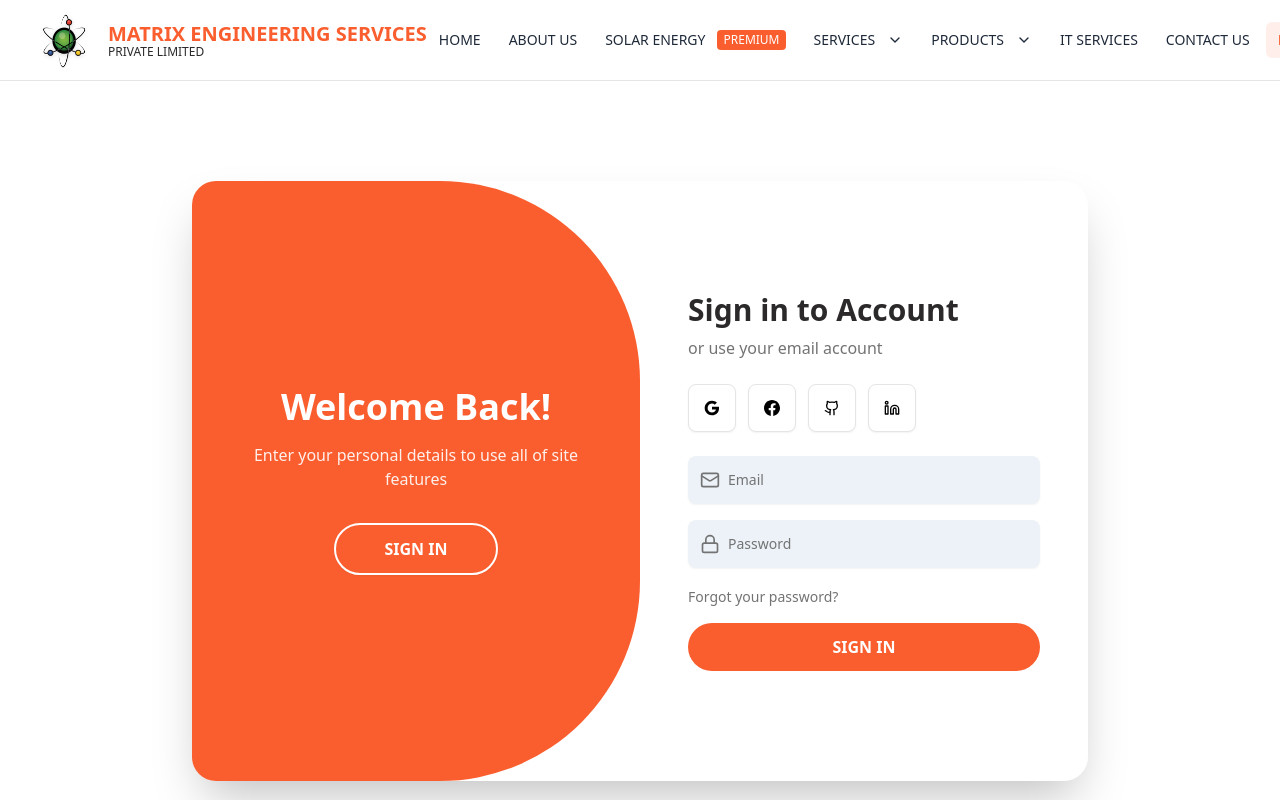
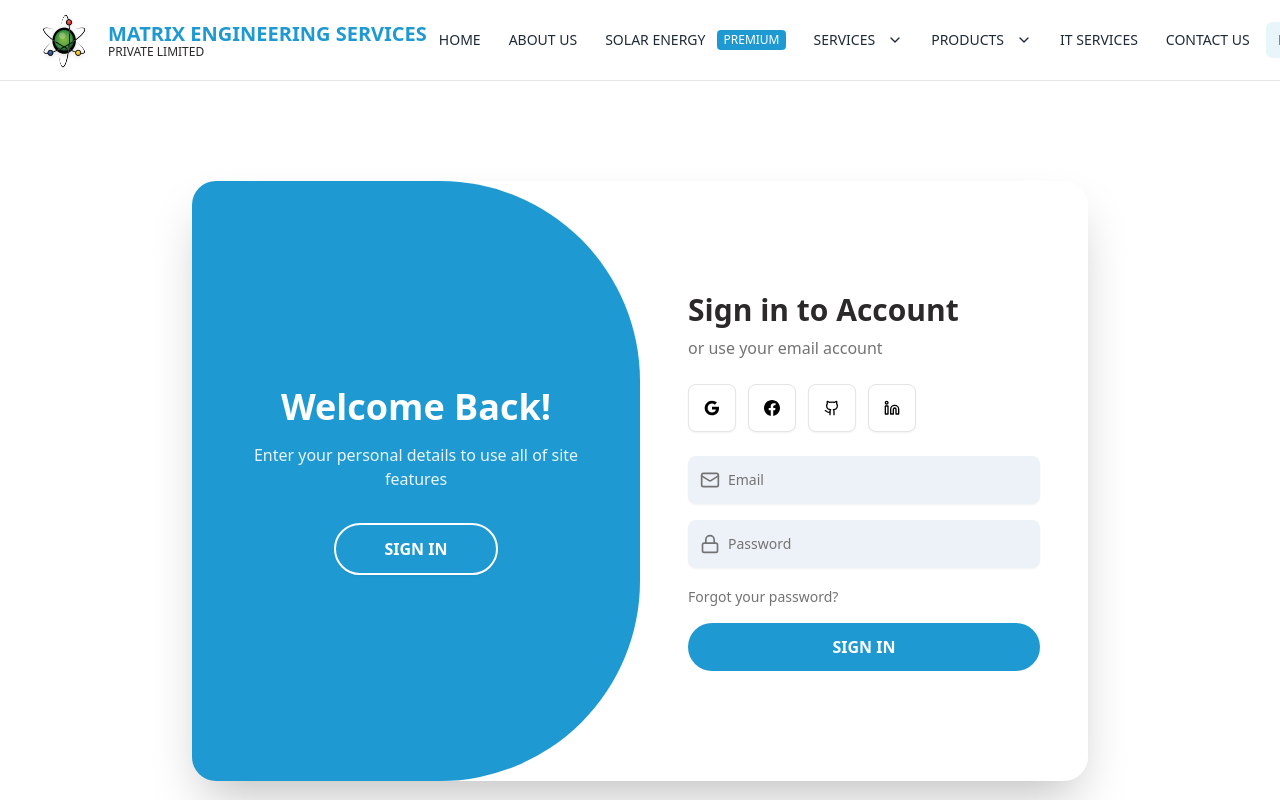
Before and after one commit to ClickMasterDigitalMarketingAgency/MatrixEngeenringLandingPAge, a Next.js app: page /login in a window 1280 px wide. Shown: the top 800 px of the page. Built offline with nearby package versions, Linux system fonts and the light colour scheme.

Commit message:
updated primary colour

```diff
--- a/app/globals.css
+++ b/app/globals.css
@@ -51,7 +51,7 @@
   --card-foreground: oklch(0.145 0 0);
   --popover: oklch(1 0 0);
   --popover-foreground: oklch(0.145 0 0);
-  --primary: oklch(0.68 0.2 37);
+  --primary: oklch(64.597% 0.1295 235.188);
   --primary-foreground: oklch(0.985 0 0);
   --secondary: oklch(0.96 0.01 250);
   --secondary-foreground: oklch(0.205 0 0);
--- a/app/(pages)/login/page.jsx
+++ b/app/login/page.jsx
@@ -1,4 +1,3 @@
-
 'use client';
 import { useState } from 'react';
 import { Button } from '@/components/ui/button';
```
